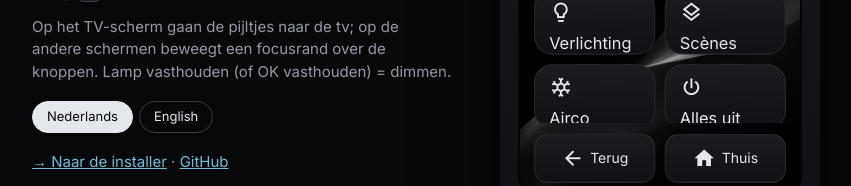
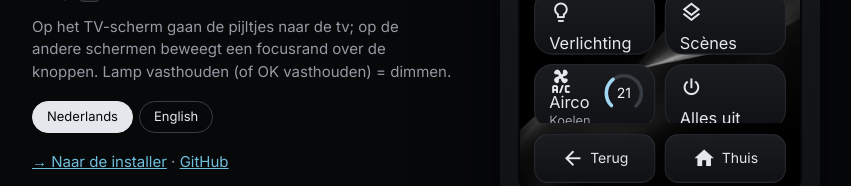
Before and after one commit to Ronsone/Noir_Remote, a plain HTML site: page site/demo.html in a window 1280 px wide. Shown: the part 243-429 px from the top of the page, without its empty margins (214-1065 px from the left). Drawn offline with Linux system fonts and the light colour scheme.

Commit message:
Firmware 0.6.3: airco tile on Home shows a mini dial with the temperature and the mode
Co-Authored-By: Claude Opus 5.5 <noreply@anthropic.com>
Claude-Session: https://claude.ai/code/session_01LpBzGr38TYbhESUH9aTSqR

```diff
--- a/site/demo.html
+++ b/site/demo.html
@@ -154,7 +154,11 @@ const pages = {
     const tiles = [["tv","mdi-television","tv"],["audio","mdi-waveform","audio"],["lights","mdi-lightbulb-outline","lights"],["scenes","mdi-layers-outline","scenes"]];
     let h = `<span class="t1">NOIR / SIGNATURE</span><span class="t2">Home Control</span>` + btn(170, 0, 46, 34, "settings", `<span class="mdi mdi-cog"></span>`);
     tiles.forEach(([k, ic, act], i) => { h += btn((i % 2) * 112, 52 + Math.floor(i / 2) * 64, 104, 56, act, `<span class="mdi ${ic}"></span><span class="n">${L(k)}</span>`, "tile"); });
-    h += btn(0, 180, 104, 56, "airco", `<span class="mdi mdi-snowflake"></span><span class="n">${L("airco")}</span>`, "tile");
+    const ac = S.ac, pct = Math.max(0, Math.min(1, (ac.temp - 16) / 14));
+    h += btn(0, 180, 104, 56, "airco", `<span class="mdi mdi-air-conditioner" style="position:absolute;left:12px;top:4px"></span>
+      <span class="n" style="position:absolute;left:12px;top:21px">${L("airco")}</span>
+      <span style="position:absolute;left:12px;top:39px;color:var(--muted);font-size:11px">${ac.on ? L(["auto","cool","dry","fan","heat"][ac.mode]) : L("off")}</span>
+      <svg width="36" height="36" viewBox="0 0 36 36" style="position:absolute;right:8px;top:6px"><circle cx="18" cy="18" r="15" fill="none" stroke="#383c43" stroke-width="3" stroke-dasharray="70.7 94.2" transform="rotate(135 18 18)" stroke-linecap="round"/><circle cx="18" cy="18" r="15" fill="none" stroke="#9fd8f0" stroke-width="3" stroke-dasharray="${(70.7 * pct).toFixed(1)} 94.2" transform="rotate(135 18 18)" stroke-linecap="round" opacity="${ac.on ? 1 : .35}"/><text x="18" y="22.5" text-anchor="middle" fill="#f2f3f5" font-size="12" font-family="Inter">${ac.temp}</text></svg>`, "tile");
     h += btn(112, 180, 104, 56, "alloff", `<span class="mdi mdi-power"></span><span class="n">${L("alloff")}</span>`, "tile");
     return h;
   },
```
Also changed, not shown: 5 other files.
